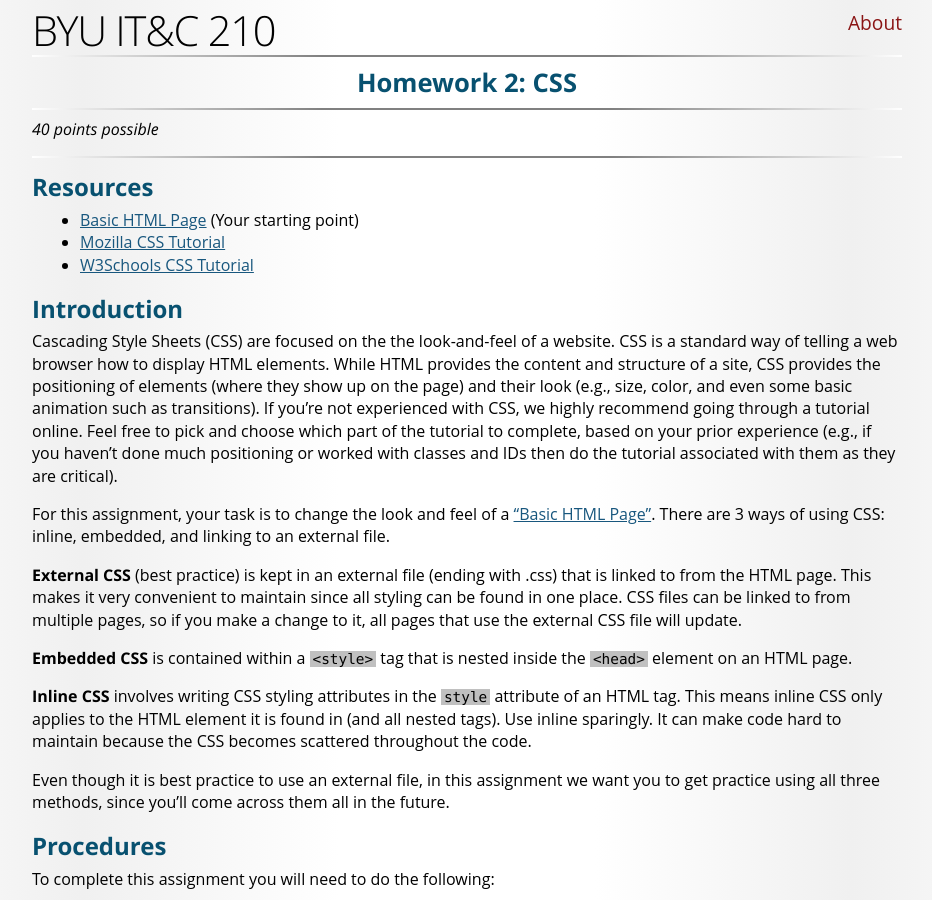
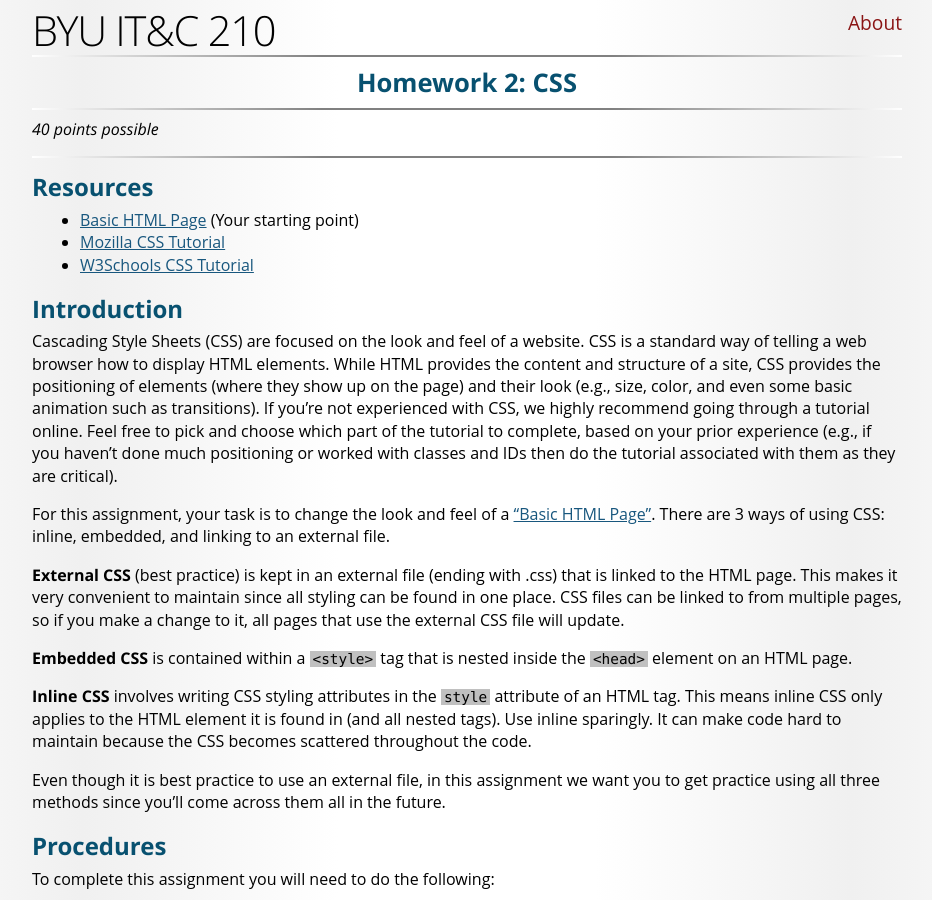
Before and after one commit to BYU-ITC-210/BYU-ITC-210.github.io, a Jekyll site: the page built from HW2-CSS.md, in a window 1280 px wide and 900 px high. Shown: the whole window, without its empty margins (173-1105 px from the left). Built offline with Jekyll 4.4.1, drawn with Linux system fonts in a browser that asks for light colours; some web fonts are replaced.

Commit message:
typo fixes

```diff
--- a/HW2-CSS.md
+++ b/HW2-CSS.md
@@ -14,17 +14,17 @@ title: "Homework 2: CSS"
 * [W3Schools CSS Tutorial](https://www.w3schools.com/css/){: target="_blank"}
 
 ## Introduction
-Cascading Style Sheets (CSS) are focused on the the look-and-feel of a website. CSS is a standard way of telling a web browser how to display HTML elements. While HTML provides the content and structure of a site, CSS provides the positioning of elements (where they show up on the page) and their look (e.g., size, color, and even some basic animation such as transitions). If you're not experienced with CSS, we highly recommend going through a tutorial online. Feel free to pick and choose which part of the tutorial to complete, based on your prior experience (e.g., if you haven't done much positioning or worked with classes and IDs then do the tutorial associated with them as they are critical).
+Cascading Style Sheets (CSS) are focused on the look and feel of a website. CSS is a standard way of telling a web browser how to display HTML elements. While HTML provides the content and structure of a site, CSS provides the positioning of elements (where they show up on the page) and their look (e.g., size, color, and even some basic animation such as transitions). If you're not experienced with CSS, we highly recommend going through a tutorial online. Feel free to pick and choose which part of the tutorial to complete, based on your prior experience (e.g., if you haven't done much positioning or worked with classes and IDs then do the tutorial associated with them as they are critical).
 
 For this assignment, your task is to change the look and feel of a [“Basic HTML Page”](/HW2/home.html){: download="home.html"}. There are 3 ways of using CSS: inline, embedded, and linking to an external file.
 
-**External CSS** (best practice) is kept in an external file (ending with .css) that is linked to from the HTML page. This makes it very convenient to maintain since all styling can be found in one place. CSS files can be linked to from multiple pages, so if you make a change to it, all pages that use the external CSS file will update.
+**External CSS** (best practice) is kept in an external file (ending with .css) that is linked to the HTML page. This makes it very convenient to maintain since all styling can be found in one place. CSS files can be linked to from multiple pages, so if you make a change to it, all pages that use the external CSS file will update.
 
 **Embedded CSS** is contained within a `<style>` tag that is nested inside the `<head>` element on an HTML page.
 
 **Inline CSS** involves writing CSS styling attributes in the `style` attribute of an HTML tag. This means inline CSS only applies to the HTML element it is found in (and all nested tags). Use inline sparingly. It can make code hard to maintain because the CSS becomes scattered throughout the code.
 
-Even though it is best practice to use an external file, in this assignment we want you to get practice using all three methods, since you’ll come across them all in the future.
+Even though it is best practice to use an external file, in this assignment we want you to get practice using all three methods since you’ll come across them all in the future.
 
 ## Procedures
 
@@ -40,13 +40,13 @@ To complete this assignment you will need to do the following:
 
 Use an external CSS file to implement at least the following 14 CSS properties (you may use more if you would like):
 
-1. 2 different positioning elements other than those specified above (eg. absolute, relative, floating, fixed) **[4 points]**
-2. 1 property that changes an HTML element based on an ID (note that you'll have to add the id to the HTML file) **[2 points]**
-3. 1 property that changes an HTML element based on a class (note that you'll have to add the class to the HTML file) **[2 points]**
-4. 1 CSS transition **[2 points]**
-5. 1 different font **[2 points]**
-6. Make image(s) bigger on hover **[2 points]**
-7. Any other 7 CSS properties you’d like (please list them on your HTML page) **[14 points]**
+1. 2 different positioning elements other than those specified above (eg. absolute, relative, floating, fixed) **[4 points]**
+2. 1 property that changes an HTML element based on an ID (note that you'll have to add the id to the HTML file) **[2 points]**
+3. 1 property that changes an HTML element based on a class (note that you'll have to add the class to the HTML file) **[2 points]**
+4. 1 CSS transition **[2 points]**
+5. 1 different font **[2 points]**
+6. Make image(s) bigger on hover **[2 points]**
+7. Any other 7 CSS properties you’d like (please list them on your HTML page) **[14 points]**
 
 ### Validate your code
 
```
Also changed, not shown: other parts of HW2-CSS.md (+1 -0 lines).
